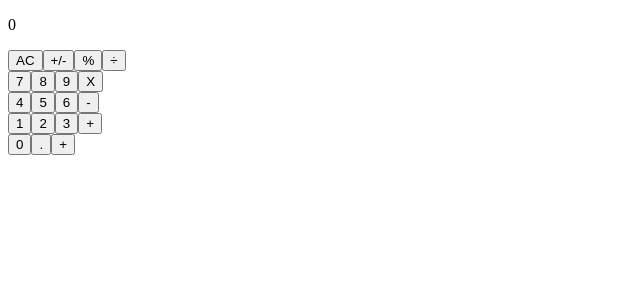
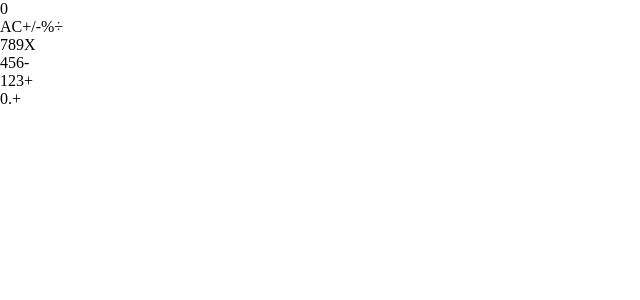
Before and after one commit to daviidy/calculator, a React (Create React App) app: page / in a window 1280 px wide. Shown: the top 300 px of the page, without its empty margins (0-640 px from the left). Built offline with nearby package versions, Linux system fonts and the light colour scheme.

Commit message:
fixed stylelint errors

```diff
--- a/src/index.css
+++ b/src/index.css
@@ -0,0 +1,26 @@
+/*
+    CSS Reset
+*/
+html,
+body,
+h1,
+h2,
+h3,
+h4,
+h5,
+input,
+button,
+ul,
+li,
+a,
+p {
+  margin: 0;
+  border: 0;
+  padding: 0;
+  font: inherit;
+  text-align: inherit;
+  text-decoration: inherit;
+  color: inherit;
+  background: transparent;
+  list-style: none;
+}
```
